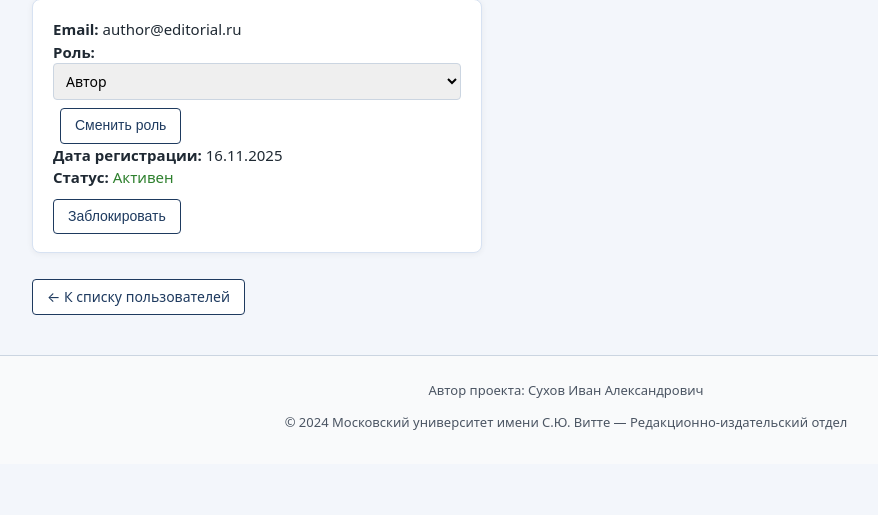
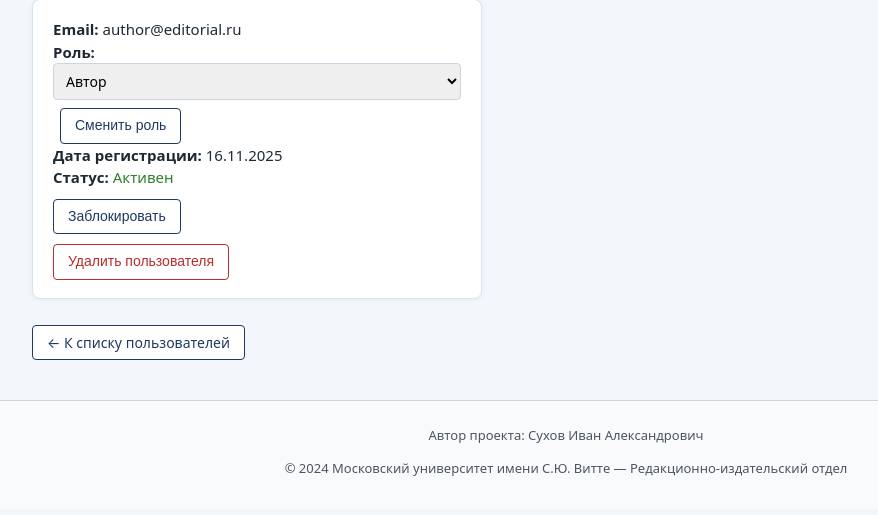
Before and after one commit to IvanASukhov/editorial, a Flask app: page /admin/users/4 in a window 1280 px wide. Shown: the part 243-758 px from the top of the page, without its empty margins (74-952 px from the left). Run offline with Flask 3, Linux system fonts and the light colour scheme; a user stored in the database is signed in.

Commit message:
Update user_edit.html

```diff
--- a/templates/admin/user_edit.html
+++ b/templates/admin/user_edit.html
@@ -25,6 +25,7 @@
         <span style="color: #2e802e;">Активен</span>
     {% endif %}
     <br>
+
     <form method="post" style="margin-top:10px;">
         {% if user.is_blocked %}
             <button type="submit" name="action" value="unblock" class="btn">Разблокировать</button>
@@ -32,6 +33,18 @@
             <button type="submit" name="action" value="block" class="btn btn-outline" onclick="return confirm('Заблокировать пользователя?')">Заблокировать</button>
         {% endif %}
     </form>
+
+    {% if user_viewer and user_viewer.id != user.id %}
+    <form method="post" style="margin-top:10px;" onsubmit="return confirm('Удалить пользователя? Это действие нельзя будет отменить.');">
+        <button type="submit"
+                name="action"
+                value="delete"
+                class="btn btn-outline"
+                style="border-color:#ba2b2b;color:#ba2b2b;">
+            Удалить пользователя
+        </button>
+    </form>
+    {% endif %}
 </div>
 
 <p style="margin-top: 26px;">
```
